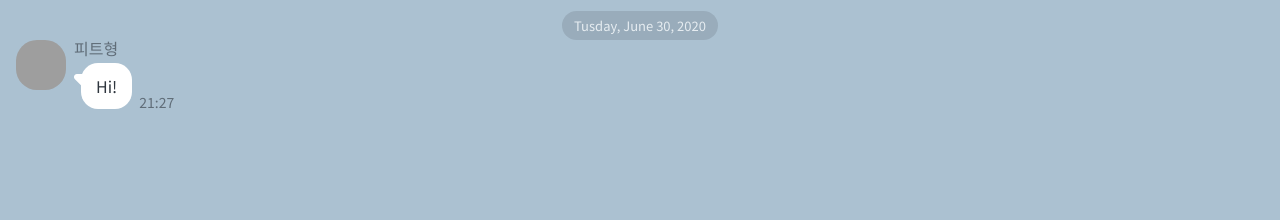
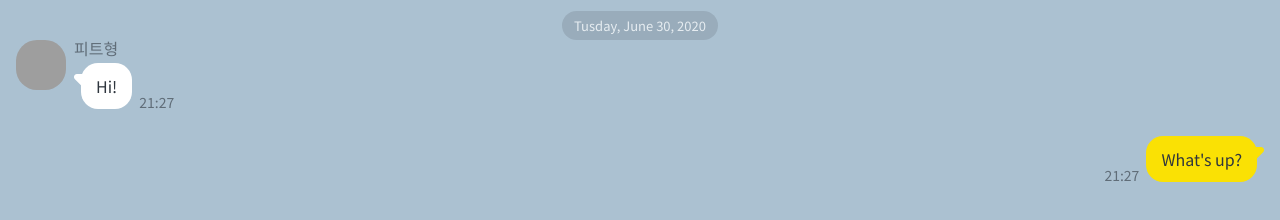
Before and after one commit to woogeonsik1/0916, a plain HTML site: page chatting.html in a window 1280 px wide. Shown: the part 100-320 px from the top of the page. Drawn offline with Linux system fonts and the light colour scheme; grey boxes are pictures that could not be loaded.

Commit message:
발신 메세지 작업 완료

```diff
--- a/chatting.html
+++ b/chatting.html
@@ -50,6 +50,15 @@
           </div>
         </div>
       </div>
+      <div class="message-row message-row--own">
+        <div class="message-row__content">
+          <div class="message__info">
+            <div class="message__time">21:27</div>
+            <div class="message__bubble">What's up?</div>
+            <i class="fas fa-caret-down fa-3x"></i>
+          </div>
+        </div>
+      </div>
     </main>
   </body>
   <script
--- a/css/screens/chat.css
+++ b/css/screens/chat.css
@@ -28,6 +28,7 @@
 .message-row {
   width: 100%;
   display: flex;
+  margin-bottom: 20px;
 }
 
 .message-row img {
@@ -66,3 +67,19 @@
   position: absolute;
   color: white;
 }
+
+.message-row--own {
+  justify-content: flex-end;
+}
+
+.message-row--own .message__info {
+  justify-content: flex-end;
+}
+
+.message-row--own .message__info i {
+  color: var(--yellow);
+}
+
+.message-row--own .message__bubble {
+  background-color: var(--yellow);
+}
```
